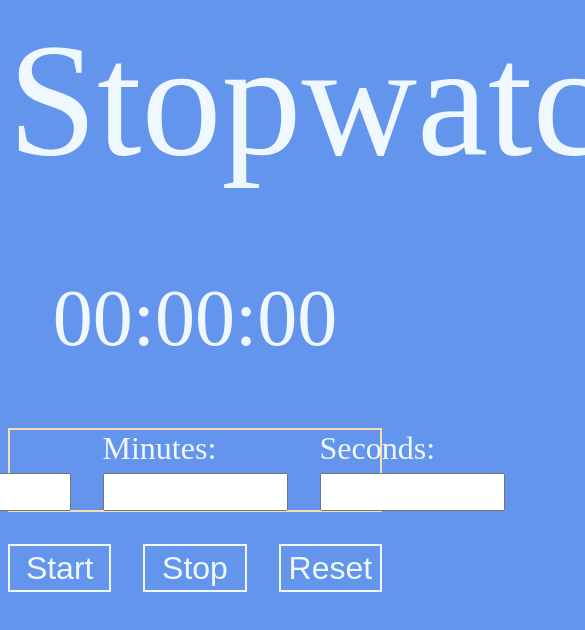
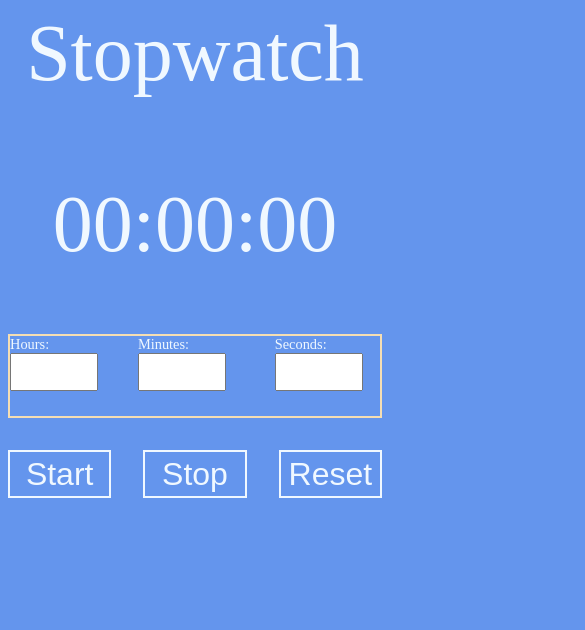
Before and after one commit to aadi123tya/Clock, a plain HTML site: page stopwatch.html in a window 390 px wide. Shown: the top 630 px of the page, 585 px wide, since content can reach past the window. Drawn offline with Linux system fonts and the light colour scheme.

Commit message:
Update stopwatch.css
responsive is added

```diff
--- a/stopwatch.css
+++ b/stopwatch.css
@@ -15,10 +15,40 @@ body
    font-size: 2rem;
    border: 2px solid wheat;
 }
-#heading
+
+@media(min-width:679px)
 {
-    text-align: center;
-    font-size: 10rem;
+
+    #heading
+    {
+        text-align: center;
+        font-size: 10rem;
+    }
+    input
+    {
+       height:2rem;
+       /* width: 1.6rem; */
+
+    }
+
+}
+@media(max-width:680px)
+{
+    #heading
+    {
+        text-align: center;
+        font-size: 5rem;
+    }
+    input
+    {
+       height:2rem;
+       width: 5rem;
+
+    }
+    .hours,.minutes,.seconds
+    {
+        font-size: 0.9rem;
+    }
 }
 
 button{
@@ -32,8 +62,6 @@ button{
     margin-top: 2rem;
     font-size: 2rem;
 
-
-
 }
 #button
 {
@@ -41,11 +69,7 @@ button{
     justify-content: center;
     gap: 2rem;
 }
-input
-{
-   height:2rem
 
-}
 .showTime
 {
     text-align: center;
```
